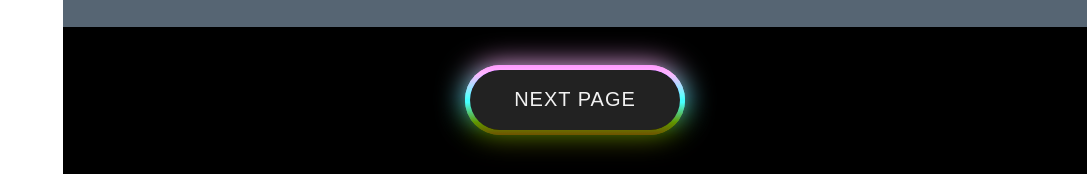
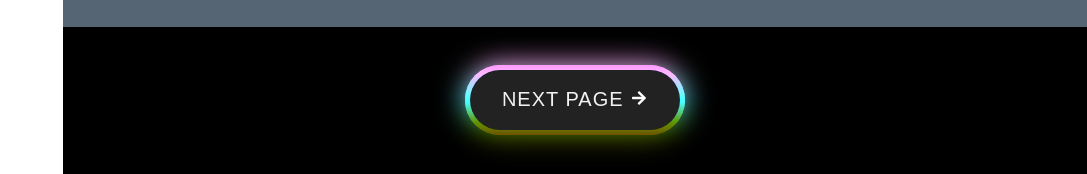
Before and after one commit to Mohammad-Shishegar/responsive, a React (Create React App) app: page /responsive/profile in a window 1280 px wide. Shown: the part 3503-3677 px from the top of the page, without its empty margins (193-1280 px from the left). Built offline with nearby package versions, Linux system fonts and the light colour scheme.

Commit message:
last update 2

```diff
--- a/src/Components/Style/band.css
+++ b/src/Components/Style/band.css
@@ -456,6 +456,13 @@
     border-radius: 50px;
 }
 
+.b-next-icon {
+    width: 18px;
+    height: 18px;
+    padding-top: 2px;
+    color: #fff;
+}
+
 .b-next-page .b-outer span:nth-child(1) {
     filter: blur(7px);
 }
--- a/src/Components/Style/dark.css
+++ b/src/Components/Style/dark.css
@@ -771,6 +771,13 @@
     animation: rotate 1.5s linear infinite;
 }
 
+.d-next-icon {
+    width: 18px;
+    height: 18px;
+    padding-top: 2px;
+    color: #fff;
+}
+
 
 /*
 .d-outer:hover span:nth-child(1) {
--- a/src/Components/Style/profile.css
+++ b/src/Components/Style/profile.css
@@ -779,6 +779,7 @@
     height: 60px;
     width: 210px;
     border-radius: 50px;
+    text-align: center;
 }
 
 .circle button {
@@ -822,6 +823,13 @@
 .p-outer {
     background: linear-gradient(#14ffe9, #ffeb3b, #ff00e0);
     animation: rotate 1.5s linear infinite;
+}
+
+.p-next-icon {
+    width: 18px;
+    height: 18px;
+    padding-top: 2px;
+    color: #fff;
 }
 
 @keyframes rotate {
--- a/src/Components/jsx_file/Band.jsx
+++ b/src/Components/jsx_file/Band.jsx
@@ -1,6 +1,6 @@
 import React , {Component} from "react"
 import "../Style/band.css"
-import {FaSearch , FaBars , FaMapMarkerAlt , FaPhone , FaEnvelope} from "react-icons/fa"
+import {FaArrowRight , FaSearch , FaBars , FaMapMarkerAlt , FaPhone , FaEnvelope} from "react-icons/fa"
 
 
 class Band extends Component{
@@ -131,7 +131,7 @@ class Band extends Component{
 
                 <div className = "b-next-page center">
                     <div class="b-outer button">
-                        <button onClick = {() => {this.handle_change()}}>Next Page</button>
+                        <button onClick = {() => {this.handle_change()}}>Next Page <FaArrowRight className = "b-next-icon"/></button>
                         <span></span>
                         <span></span>
                     </div>
--- a/src/Components/jsx_file/Dark.jsx
+++ b/src/Components/jsx_file/Dark.jsx
@@ -1,6 +1,6 @@
 import React , {Component} from "react"
 import "../Style/dark.css"
-import {FaHome , FaUser , FaEye , FaEnvelope , FaMapMarkerAlt , FaPhone } from "react-icons/fa"
+import {FaArrowRight , FaHome , FaUser , FaEye , FaEnvelope , FaMapMarkerAlt , FaPhone } from "react-icons/fa"
 
 class Dark extends Component{
 
@@ -66,15 +66,15 @@ class Dark extends Component{
                             <p className = "text-1">My Skills</p>
                             <p className = "text-2">Photographey</p>
                             <div className = "chart-1">
-                                <div>95</div>
+                                <div>95%</div>
                             </div>
                             <p className = "text-3">Web Design</p>
                             <div className = "chart-2">
-                                <div>80</div>
+                                <div>80%</div>
                             </div>
                             <p className = "text-4">Photoshop</p>
                             <div className = "chart-3">
-                                <div>75</div>
+                                <div>75%</div>
                             </div>
                         </div>
                         <div className = "information">
@@ -187,7 +187,7 @@ class Dark extends Component{
 
                         <div className = "d-next-page center">
                             <div class="d-outer button">
-                                <button onClick = {() => {this.handle_change()}}>Next Page</button>
+                                <button onClick = {() => {this.handle_change()}}>Next Page <FaArrowRight className = "d-next-icon"/></button>
                                 <span></span>
                                 <span></span>
                             </div>
--- a/src/Components/jsx_file/Profile.jsx
+++ b/src/Components/jsx_file/Profile.jsx
@@ -1,6 +1,6 @@
 import React , {Component} from "react"
 import  "../Style/profile.css"
-import {FaTimes , FaBars , FaThLarge , FaUser , FaEnvelope , FaGem , FaImage , FaPaintBrush , FaMapMarkedAlt , FaPhone, FaMarker, FaMapMarkerAlt, FaTelegramPlane} from "react-icons/fa"
+import {FaArrowRight , FaTimes , FaBars , FaThLarge , FaUser , FaEnvelope , FaGem , FaImage , FaPaintBrush , FaMapMarkedAlt , FaPhone, FaMarker, FaMapMarkerAlt, FaTelegramPlane} from "react-icons/fa"
 
 
 class Profile extends Component {
@@ -280,7 +280,7 @@ class Profile extends Component {
 
                     <div className = "p-next-page center">
                             <div class="p-outer button">
-                                <button onClick = {() => {this.handle_change()}}>Next Page</button>
+                                <button onClick = {() => {this.handle_change()}}>Next Page <FaArrowRight className = "p-next-icon"/></button>
                                 <span></span>
                                 <span></span>
                             </div>
```
